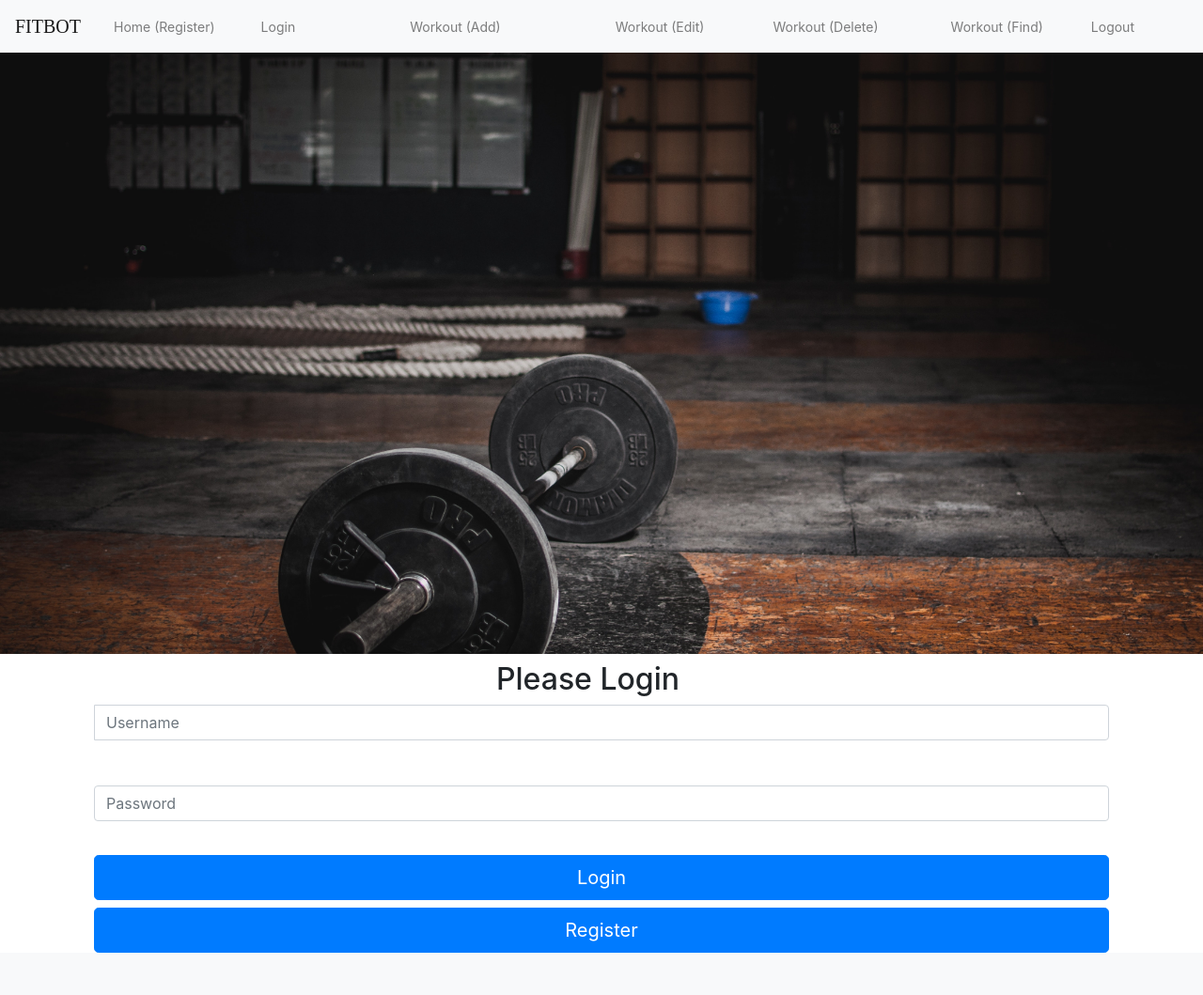
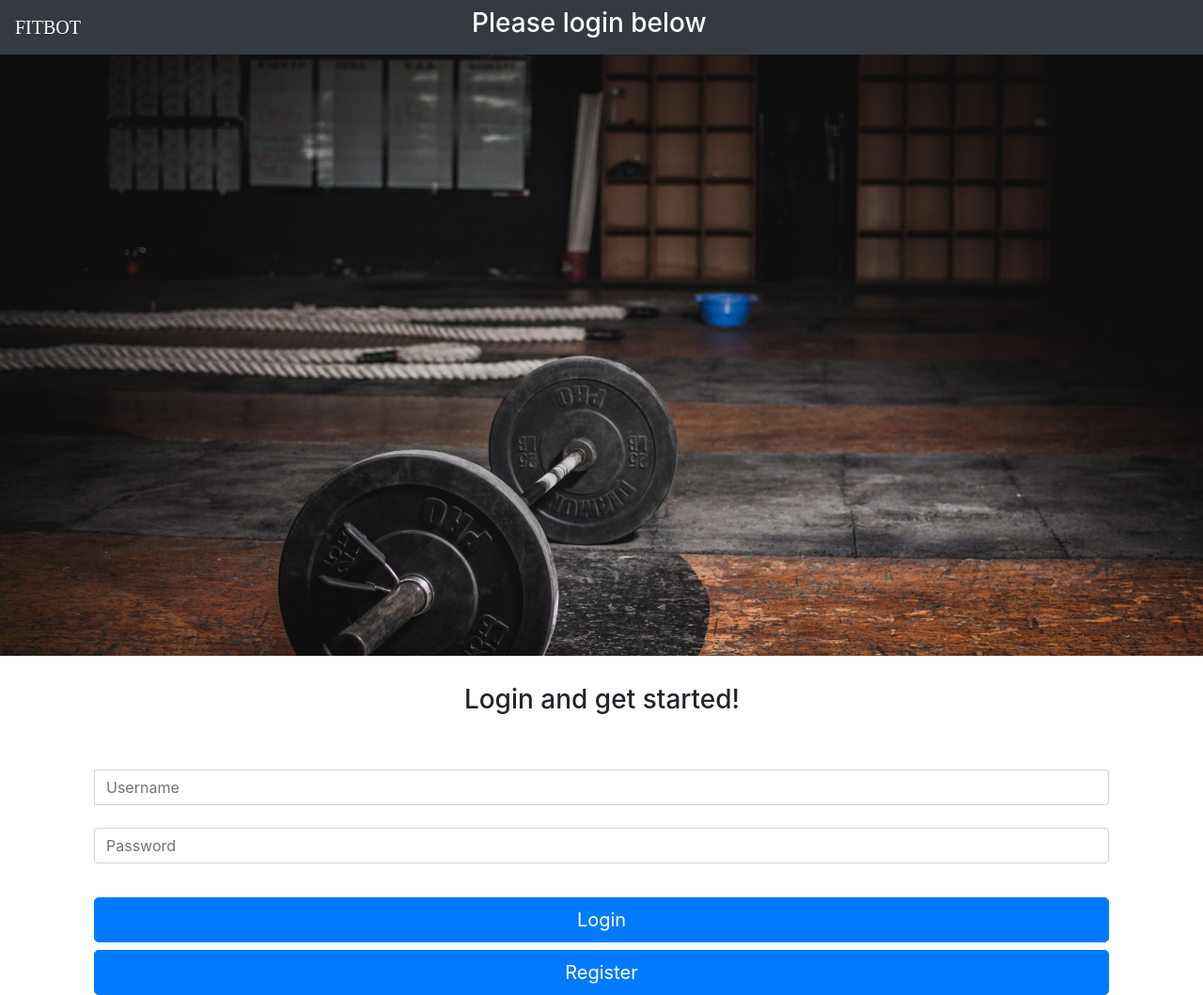
Before and after one commit to sahilsamani/Back-End-Assignment1-Github, a PHP site: page /login.php in a window 1280 px wide. Shown: the whole page at 94% size. Before the commit the page ends 1014 px from the top, so only its background shows below. Run offline with PHP 8.4, Linux system fonts and the light colour scheme; a stand-in replaces the project's code that opens the database connection.

Commit message:
Made sure I had everything correct
Made sure I had everything correct

```diff
--- a/website_test/common/nav.php
+++ b/website_test/common/nav.php
@@ -26,7 +26,7 @@
 
 
 
-     <nav class="navbar navbar-expand-lg navbar-light bg-light">
+     <nav class="navbar navbar-expand-lg navbar-dark bg-dark">
          <a class="navbar-brand" href="#">FITBOT</a>
          <button class="navbar-toggler" type="button" data-toggle="collapse" data-target="#navbarNav" aria-controls="navbarNav" aria-expanded="false" aria-label="Toggle navigation">
              <span class="navbar-toggler-icon"></span>
--- a/website_test/login.php
+++ b/website_test/login.php
@@ -50,10 +50,22 @@ if(isset($_POST) & !empty($_POST)) {
 
     <!-------------Header-------------------->
 
+    <!--------This header is only for (login.php) page and not for index.php (Register) page------->
+    <nav class="navbar navbar-expand-lg navbar-dark bg-dark">
+        <a class="navbar-brand" href="#">FITBOT</a>
+        <center>
+            <h3 style="margin-left: 400px; color: white;">Please login below</h3>
+        </center>
+        <button class="navbar-toggler" type="button" data-toggle="collapse" data-target="#navbarNav" aria-controls="navbarNav" aria-expanded="false" aria-label="Toggle navigation">
+            <span class="navbar-toggler-icon"></span>
 
 
 
-    <?php include "common/nav.php"; ?>
+        </button>
+        <div class="collapse navbar-collapse" href="workout_add.php" id="navbarNav">
+
+        </div>
+    </nav>
 
 
     <section class="container_imagelogin">
@@ -64,16 +76,9 @@ if(isset($_POST) & !empty($_POST)) {
         <div class="container">
             <div class="Welcome-Text_login">
 
-                <!--
                 <center>
-                    <h1> Dare to be great </h1>
+                    <h3 style="margin-left: 1px; padding-top: 30px;"> Login and get started! </h3>
                 </center>
-
-                <center>
-                    <p>Maximum results in minimum time</p>
-                </center>
--->
-
 
 
 
@@ -86,7 +91,7 @@ if(isset($_POST) & !empty($_POST)) {
                 <?php if(isset($fmsg)){ ?><div class="alert alert-danger" role="alert"> <?php echo $fmsg; ?> </div>
                 <?php } ?>
                 <form class="form-signin" method="POST">
-                    <h2 class="form-signin-heading" style="margin-left: 428px; padding-top: 8px;">Please Login</h2>
+                    <h2 class="form-signin-heading" style="margin-left: 428px; padding-top: 42px;"></h2>
                     <div class="input-group">
                         <span class="input-group-addon" id="basic-addon1"></span>
                         <input type="text" name="username" class="form-control" placeholder="Username" required>
@@ -96,15 +101,15 @@ if(isset($_POST) & !empty($_POST)) {
 
 
 
-                    <br>
-
                     <label for="inputPassword" class="sr-only">Password</label>
                     <input type="password" name="password" id="inputPassword" class="form-control" placeholder="Password" required>
 
                     <br>
 
                     <button class="btn btn-lg btn-primary btn-block" type="submit">Login</button>
-                    <a class="btn btn-lg btn-primary btn-block" href="index.php">Register</a>
+                    <a class="btn btn-lg btn-primary btn-block" href="index(register-page).php">Register</a>
+
+
 
 
                 </form>
--- a/website_test/logout.php
+++ b/website_test/logout.php
@@ -6,7 +6,7 @@ header('Location: index.php');
 
 
 
-<nav class="navbar navbar-expand-lg navbar-light bg-light">
+<nav class="navbar navbar-expand-lg navbar-dark bg-dark">
     <a class="navbar-brand" href="#">FITBOT</a>
     <center>
         <h3 style="margin-left: 346px;">Welcome! Please Register in below</h3>
--- a/website_test/workout_add.php
+++ b/website_test/workout_add.php
@@ -3,7 +3,7 @@
 if (isset($_POST['submit'])) {
 
     // include the config file that we created before
-    require "./config.php";
+    require "./configcontent.php";
 
     // this is called a try/catch statement
 	try {
--- a/website_test/workout_delete.php
+++ b/website_test/workout_delete.php
@@ -1,6 +1,6 @@
 <?php
     // include the config file
-    require "./config.php";
+    require "./configcontent.php";
     require "./common-part2.php";
     // This code will only run if the delete button is clicked
     if (isset($_GET["id"])) {
--- a/website_test/workout_edit.php
+++ b/website_test/workout_edit.php
@@ -4,7 +4,7 @@
 if (isset($_POST['submit'])) {
 
     // include the config file that we created before
-    require "./config.php";
+    require "./configcontent.php";
 
     // this is called a try/catch statement
 	try {
@@ -45,7 +45,9 @@ if (isset($_POST['submit'])) {
     <div class="container-workout-edit">
         <div class="Welcome-Text_workout_edit">
 
-        <center><h1> Things change overtime, so do workouts </h1></center>
+            <center>
+                <h1> Things change overtime, so do workouts </h1>
+            </center>
 
 
 
--- a/website_test/workout_update.php
+++ b/website_test/workout_update.php
@@ -3,7 +3,7 @@
 
 
     // include the config file that we created before
-    require "./config.php";
+    require "./configcontent.php";
     require "./common-part2.php";
 
     // this is called a try/catch statement
```
Also changed, not shown: website_test/index(register-page).php (+14 -11 lines). Lines whose indentation alone changed are shown as unchanged.
